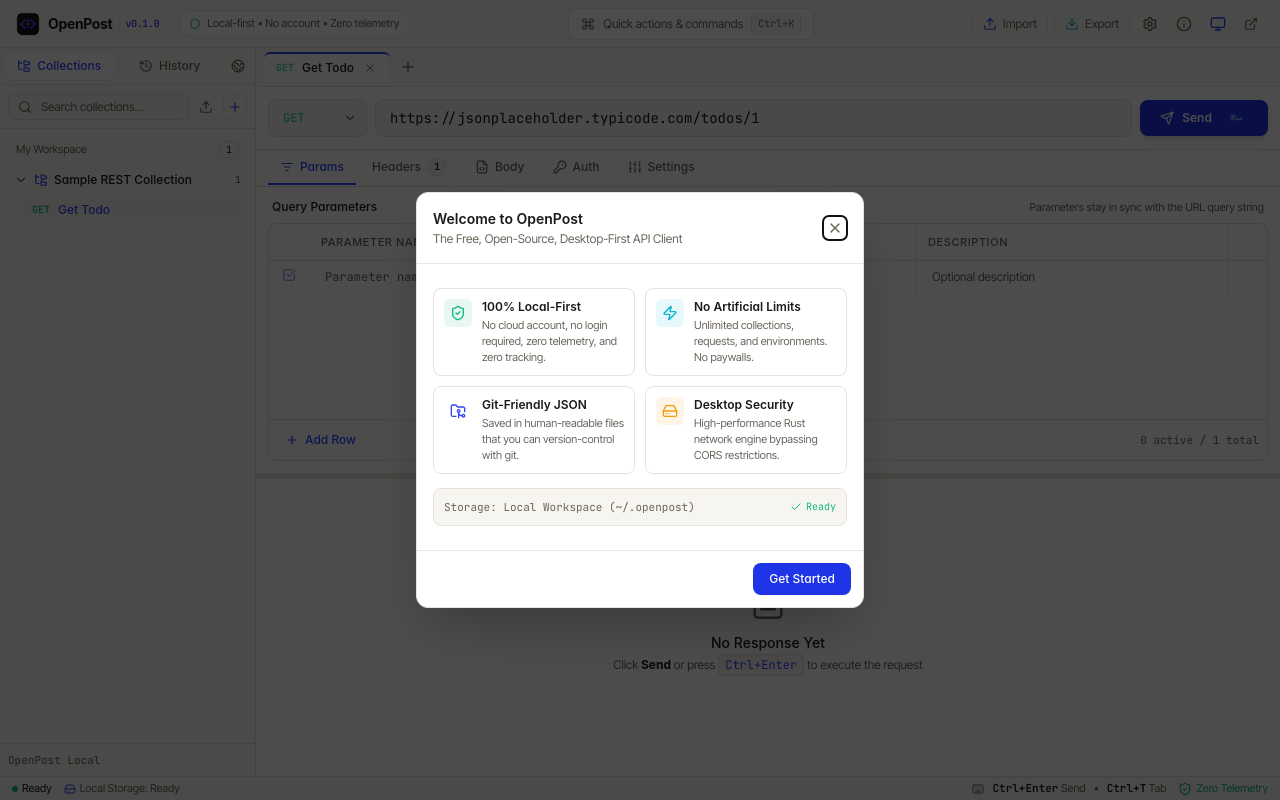
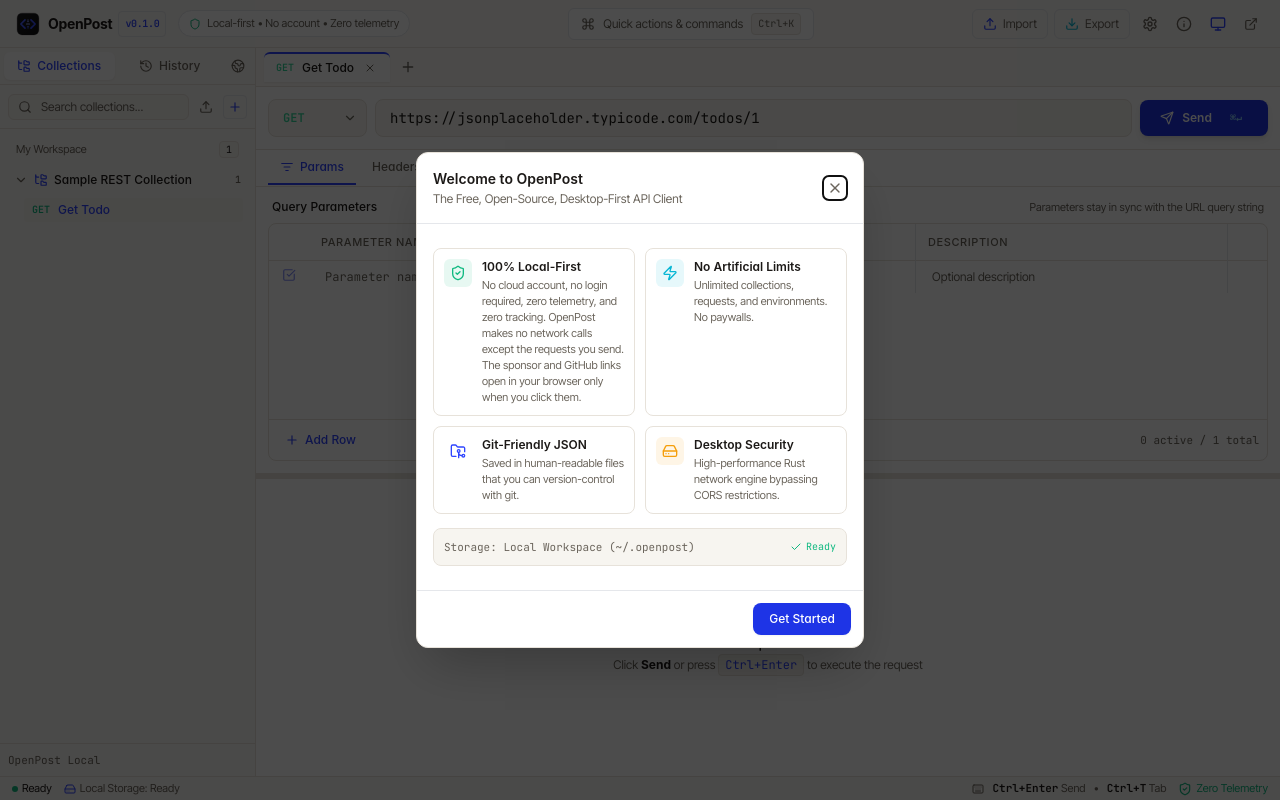
Before and after one commit to azlanabdulla/OpenPost, a React (Vite) app: page / in a window 1280 px wide. Built offline with nearby package versions, Linux system fonts and the light colour scheme; a web font is replaced by a local one.

Commit message:
docs: add GitHub Sponsor badges, Support OpenPost section, FUNDING.yml, and privacy statement

```diff
--- a/src/components/modals/AboutModal.tsx
+++ b/src/components/modals/AboutModal.tsx
@@ -67,7 +67,7 @@
 
         <div className="space-y-2 text-surface-text">
           <p>
-            OpenPost is built as a transparent, high-performance API client without user accounts, cloud dependencies, or usage limits. Your requests, environments, and secrets stay strictly on your local computer.
+            OpenPost is built as a transparent, high-performance API client without user accounts, cloud dependencies, or usage limits. Your requests, environments, and secrets stay strictly on your local computer. OpenPost makes no network calls except the requests you send. The sponsor and GitHub links open in your browser only when you click them.
           </p>
         </div>
 
--- a/src/components/modals/WelcomeModal.tsx
+++ b/src/components/modals/WelcomeModal.tsx
@@ -52,7 +52,7 @@
             <div>
               <p className="font-semibold text-surface-text">100% Local-First</p>
               <p className="text-[11px] text-surface-muted mt-0.5">
-                No cloud account, no login required, zero telemetry, and zero tracking.
+                No cloud account, no login required, zero telemetry, and zero tracking. OpenPost makes no network calls except the requests you send. The sponsor and GitHub links open in your browser only when you click them.
               </p>
             </div>
           </div>
```
Also changed, not shown: 2 other files (tests, documents, lock files or other folders).
